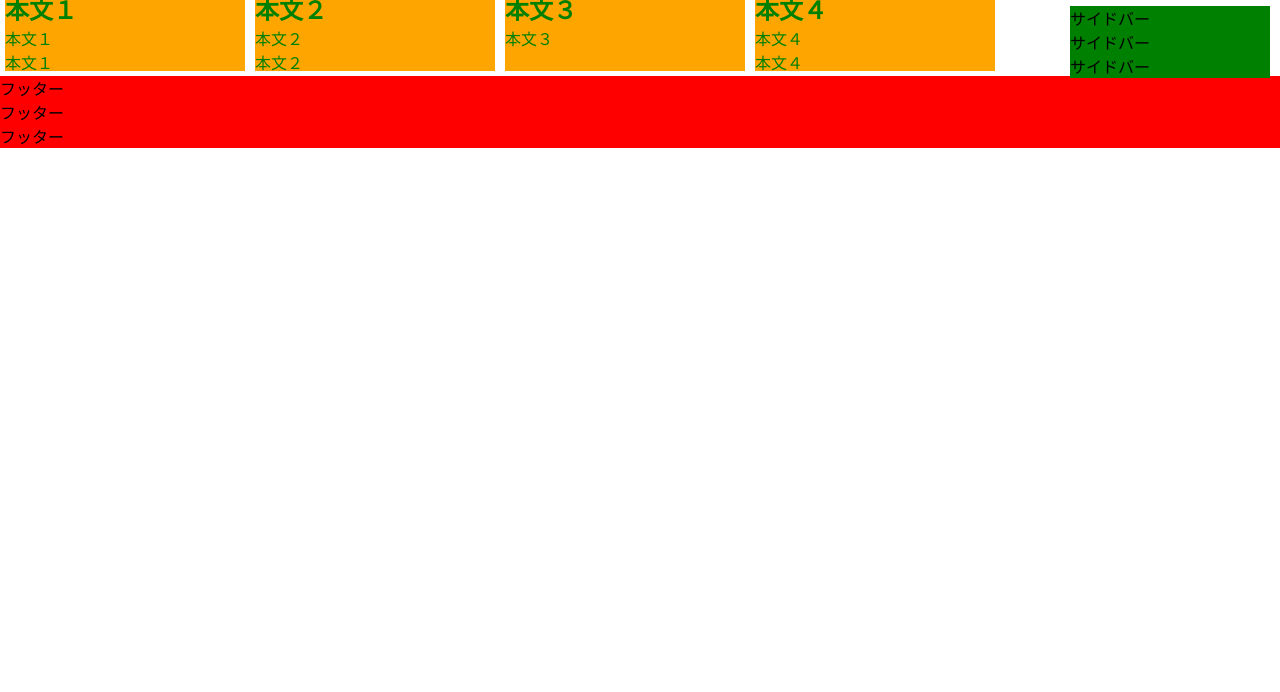
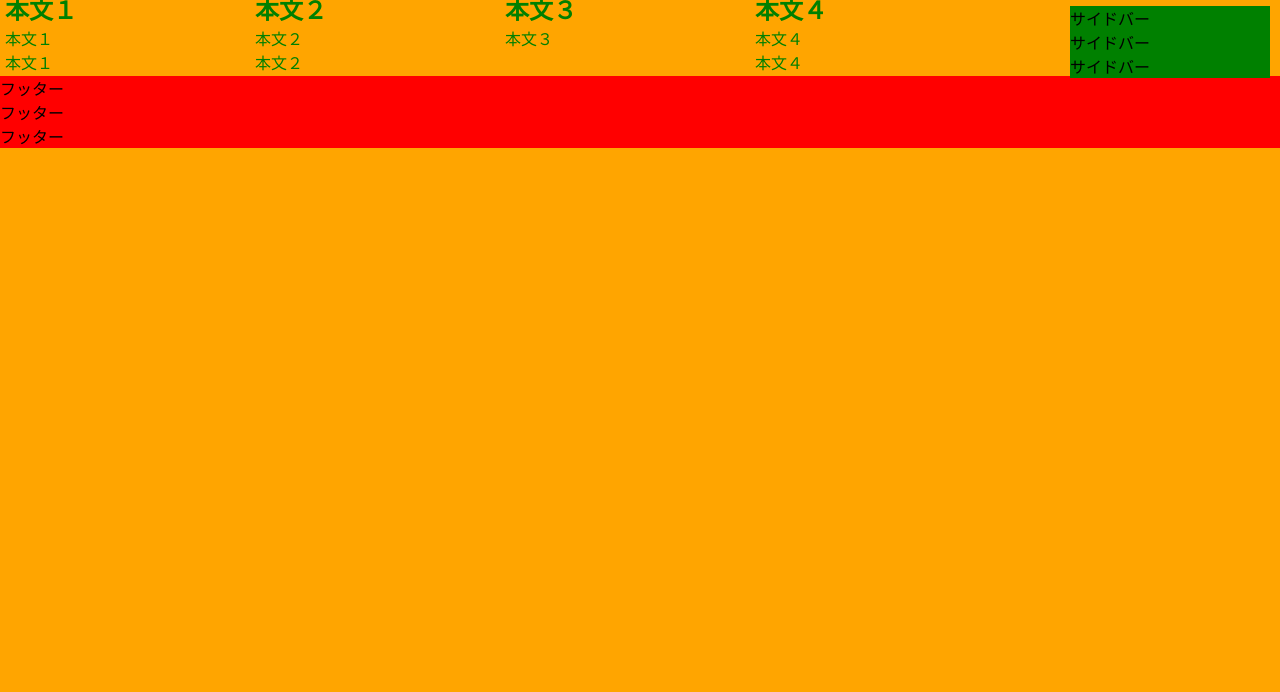
Before and after one commit to kyu-kanami/2016web1-7, a plain HTML site: page index.html in a window 1280 px wide. Shown: the part 108-800 px from the top of the page. Drawn offline with Linux system fonts and the light colour scheme.

Commit message:
Update default.css

```diff
--- a/css/default.css
+++ b/css/default.css
@@ -6,7 +6,7 @@
 }
 
 body{
-  background-color:pre;
+  background-color:orange;
   margin: 48px 0 0 0;
 }
 
```
